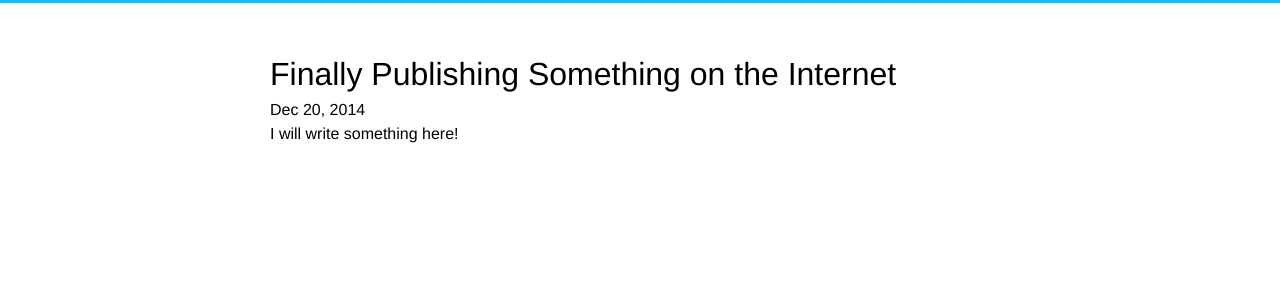
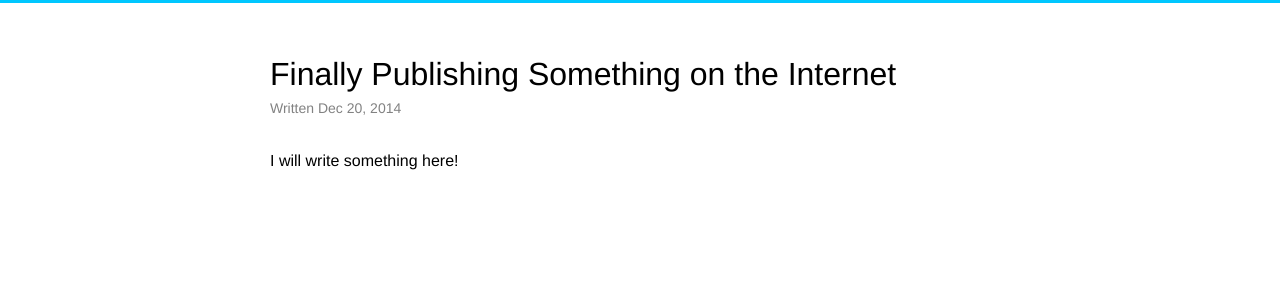
Before and after one commit to alicia/alicia.github.io, a Jekyll site: the page built from _posts/2014-12-20-finally-posted-something.md, in a window 1280 px wide. Shown: the top 300 px of the page. Built offline with Jekyll 4.4.1, drawn with Linux system fonts in a browser that asks for light colours.

Commit message:
fixed up the post page

```diff
--- a/_layouts/post.html
+++ b/_layouts/post.html
@@ -2,14 +2,11 @@
 layout: default
 ---
 <div class="post">
-
   <header class="post-header">
     <h1 class="post-title">{{ page.title }}</h1>
-    <p class="post-meta">{{ page.date | date: "%b %-d, %Y" }}{% if page.author %} • {{ page.author }}{% endif %}{% if page.meta %} • {{ page.meta }}{% endif %}</p>
+    <p class="post-meta">Written {{ page.date | date: "%b %-d, %Y" }}{% if page.author %} • {{ page.author }}{% endif %}{% if page.meta %} • {{ page.meta }}{% endif %}</p>
   </header>
-
   <article class="post-content">
     {{ content }}
   </article>
-
 </div>
--- a/css/main.scss
+++ b/css/main.scss
@@ -52,6 +52,10 @@
 
 h1 {
     font-weight: 300;
+}
+
+p, blockquote, ul, ol {
+    margin-bottom: 1.5em;
 }
 
 .page-content {
@@ -117,11 +121,14 @@
     }
 }
 
-#posts .post-meta {
+.post-meta {
     font-size: $small-font-size;
     color: $grey-color;
 }
-
-#posts .post-link {
+.post-link {
     font-size: 24px;
 }
+
+.post-content {
+    margin: $spacing-unit 0px;
+}
```
